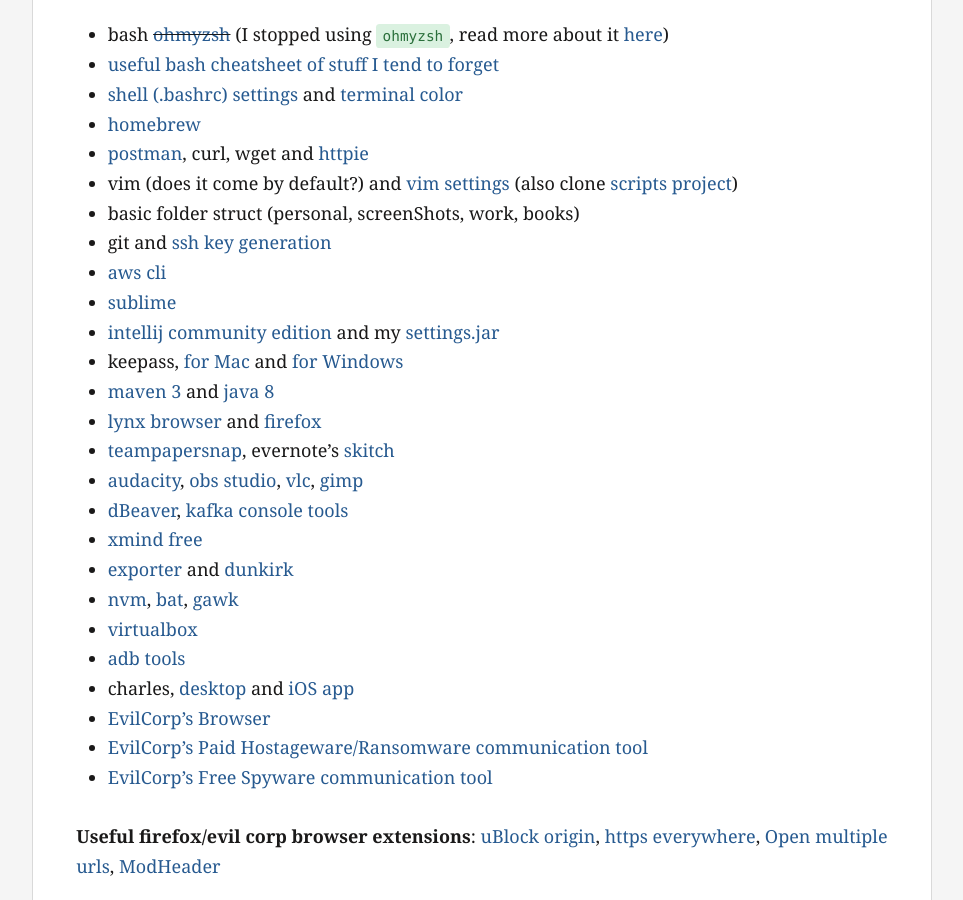
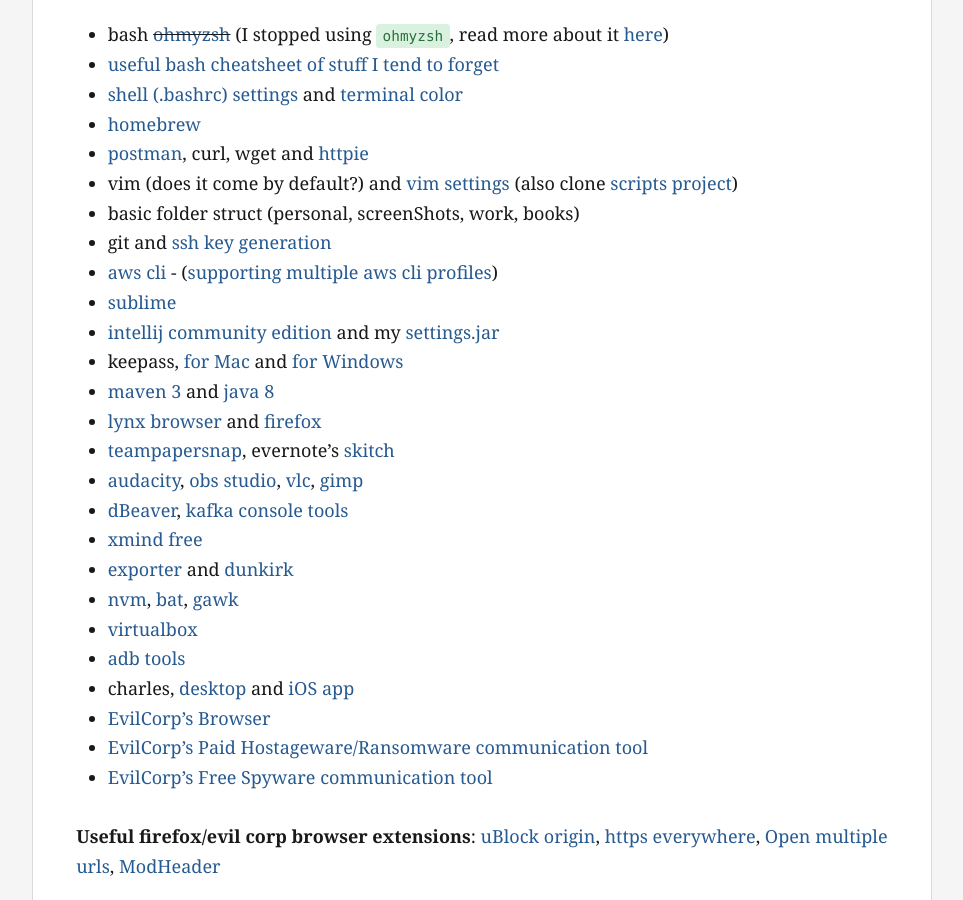
Before and after one commit to filfreire/filfreire.github.io, a Jekyll site: the page built from onboard.md, in a window 1280 px wide and 900 px high, scrolled down 619 px. Shown: the whole window, without its empty margins (158-1121 px from the left). Built offline with Jekyll 4.4.1, drawn with Linux system fonts in a browser that asks for light colours.

Commit message:
add aws cli link to onboard

```diff
--- a/onboard.md
+++ b/onboard.md
@@ -20,7 +20,7 @@
 - vim (does it come by default?) and [vim settings](https://github.com/filfreire/scripts/blob/master/.vimrc) (also clone [scripts project](https://github.com/filfreire/scripts))
 - basic folder struct (personal, screenShots, work, books)
 - git and [ssh key generation](https://help.github.com/articles/generating-a-new-ssh-key-and-adding-it-to-the-ssh-agent/)
-- [aws cli](https://aws.amazon.com/cli/)
+- [aws cli](https://aws.amazon.com/cli/) - ([supporting multiple aws cli profiles](https://stackoverflow.com/a/34246053/7468990))
 - [sublime](https://www.sublimetext.com/)
 - [intellij community edition](https://www.jetbrains.com/idea/) and my [settings.jar](/assets/settings.jar)
 - keepass, [for Mac](https://www.keepassx.org/) and [for Windows](https://keepass.info/)
```
